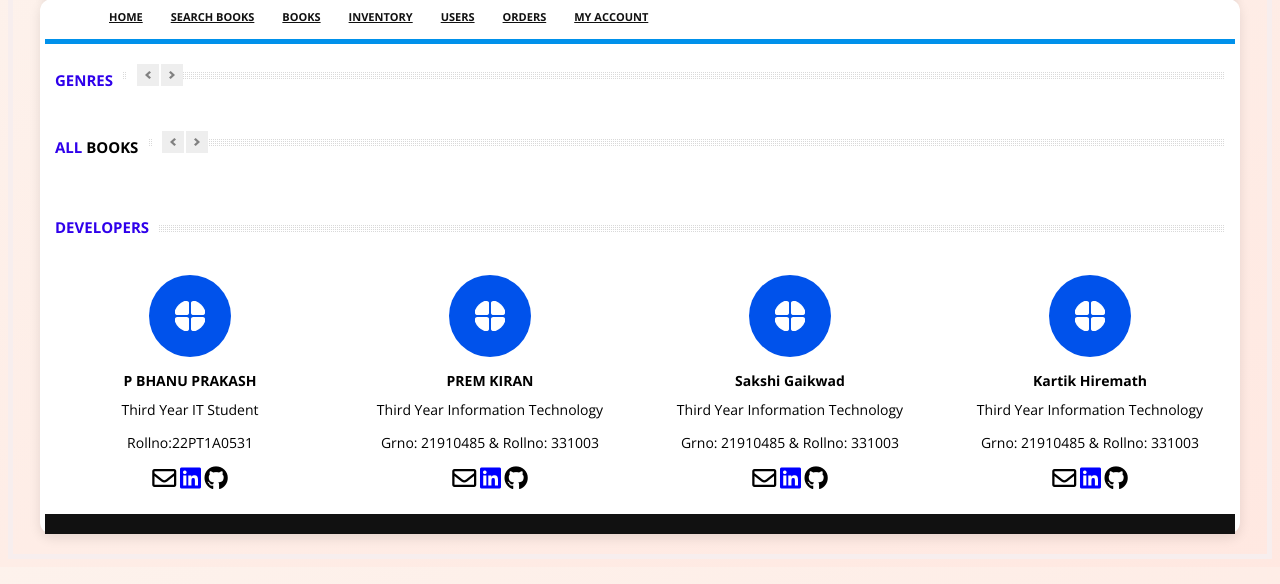
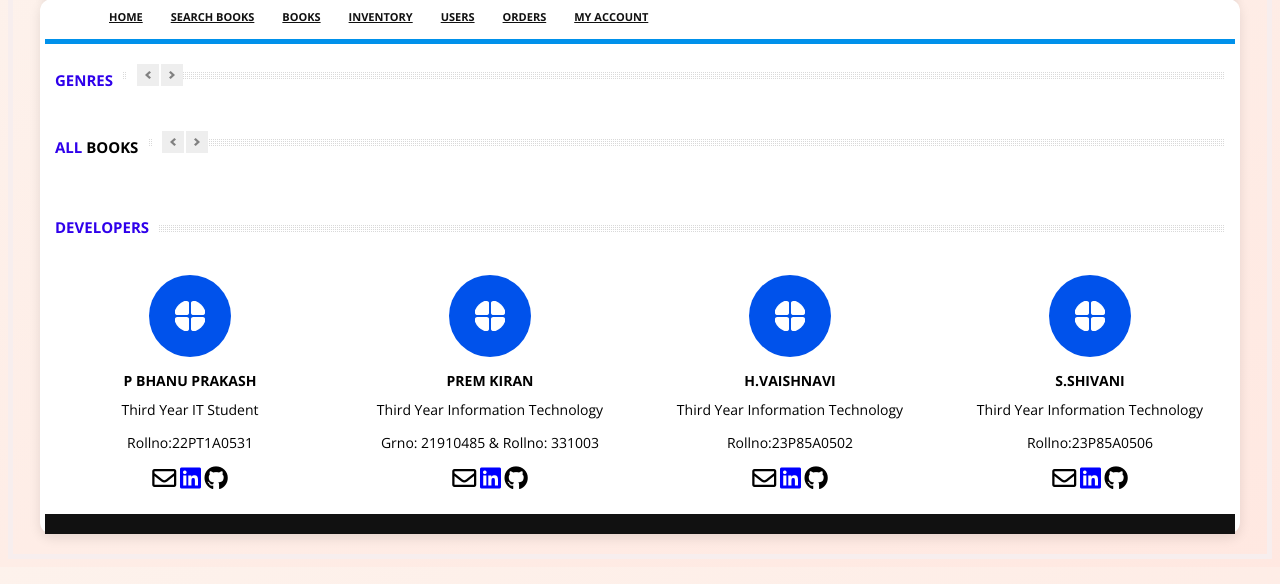
Before and after one commit to Bhanuprakash456/DATA, a Flask app: template online-bookstore-management/Using MySQL/templates/adminindex.html in a window 1280 px wide. Shown: the part 79-663 px from the top of the page. Run offline with Flask 2, Linux system fonts and the light colour scheme; the template is opened without the code that fills it, so the values that code supplies are empty; some libraries are stand-ins or nearby versions.

Commit message:
Update adminindex.html

```diff
--- a/online-bookstore-management/Using MySQL/templates/adminindex.html
+++ b/online-bookstore-management/Using MySQL/templates/adminindex.html
@@ -193,11 +193,11 @@
 										<h4><strong>P BHANU PRAKASH</strong></h4>
 										<h9>Third Year IT Student</h9>
 										<p> Rollno:22PT1A0531</p>
-										<a href="mailto:geervani.21911194@viit.ac.in">
+										<a href="mailto:pongurubhanuprakashreddy@gmail.com">
 											<i class="far fa-envelope" style="font-size:24px;color:black"></i></a>
-										<a href="https://www.linkedin.com/in/geervani-reddy">
+										<a href="https://www.linkedin.com/in/bhanu prakash reddy ponguru">
 											<i class="fab fa-linkedin" style="font-size:24px;color:blue"></i></a>
-										<a href="https://github.com/Geervanireddy16">
+										<a href="https://github.com/Bhanuprakash456">
 											<i class="fab fa-github" style="font-size:24px;color:black"></i></a>
 									</div>
 								</div>
@@ -209,11 +209,11 @@
 										<h4><strong>PREM KIRAN</strong></h4>
 										<h9>Third Year Information Technology</h9>
 										<p>Grno: 21910485 & Rollno: 331003</p>
-										<a href="mailto:shyam.21910485@viit.ac.in">
+										<a href="mailto:premkiran323@gmail.com">
 											<i class="far fa-envelope" style="font-size:24px;color:black"></i></a>
-										<a href="https://www.linkedin.com/in/shyam-aher-034434191">
+										<a href="https://www.linkedin.com/in/Prem Kiran">
 											<i class="fab fa-linkedin" style="font-size:24px;color:blue"></i></a>
-										<a href="https://github.com/Shyam17360">
+										<a href="https://github.com/kpremkiran">
 											<i class="fab fa-github" style="font-size:24px;color:black"></i></a>
 									</div>
 								</div>
@@ -222,14 +222,14 @@
 								<div class="service">
 									<div class="support">
 										<img src="static/images/feature_img_3.png" alt="" />
-										<h4><strong>Sakshi Gaikwad</strong></h4>
+										<h4><strong>H.VAISHNAVI</strong></h4>
 										<h9>Third Year Information Technology</h9>
-										<p>Grno: 21910485 & Rollno: 331003</p>
-										<a href="mailto:sakshi.21910962@viit.ac.in">
+										<p>Rollno:23P85A0502</p>
+										<a href="mailto:vaishnvai@gmail.com">
 											<i class="far fa-envelope" style="font-size:24px;color:black"></i></a>
-										<a href="https://www.linkedin.com/in/sakshi-gaikwad-bb5b0a197">
+										<a href="https://www.linkedin.com/in/Prem Kiran">
 											<i class="fab fa-linkedin" style="font-size:24px;color:blue"></i></a>
-										<a href="https://github.com/Sakshi238">
+										<a href="https://github.com/kpremkiran">
 											<i class="fab fa-github" style="font-size:24px;color:black"></i></a>
 									</div>
 								</div>
@@ -238,14 +238,14 @@
 								<div class="service">
 									<div class="support">
 										<img src="static/images/feature_img_3.png" alt="" />
-										<h4><strong>Kartik Hiremath</strong></h4>
+										<h4><strong>S.SHIVANI</strong></h4>
 										<h9>Third Year Information Technology</h9>
-										<p>Grno: 21910485 & Rollno: 331003</p>
-										<a href="mailto:kartik.21910418@viit.ac.in">
+										<p>Rollno:23P85A0506</p>
+										<a href="mailto:shivani@gmail.com">
 											<i class="far fa-envelope" style="font-size:24px;color:black"></i></a>
-										<a href="https://www.linkedin.com/in/kartik-hiremath-54b410121">
+										<a href="https://www.linkedin.com/in/Prem Kiran">
 											<i class="fab fa-linkedin" style="font-size:24px;color:blue"></i></a>
-										<a href="https://github.com/kartikraj">
+										<a href="https://github.com/kpremkiran">
 											<i class="fab fa-github" style="font-size:24px;color:black"></i></a>
 									</div>
 								</div>
```
